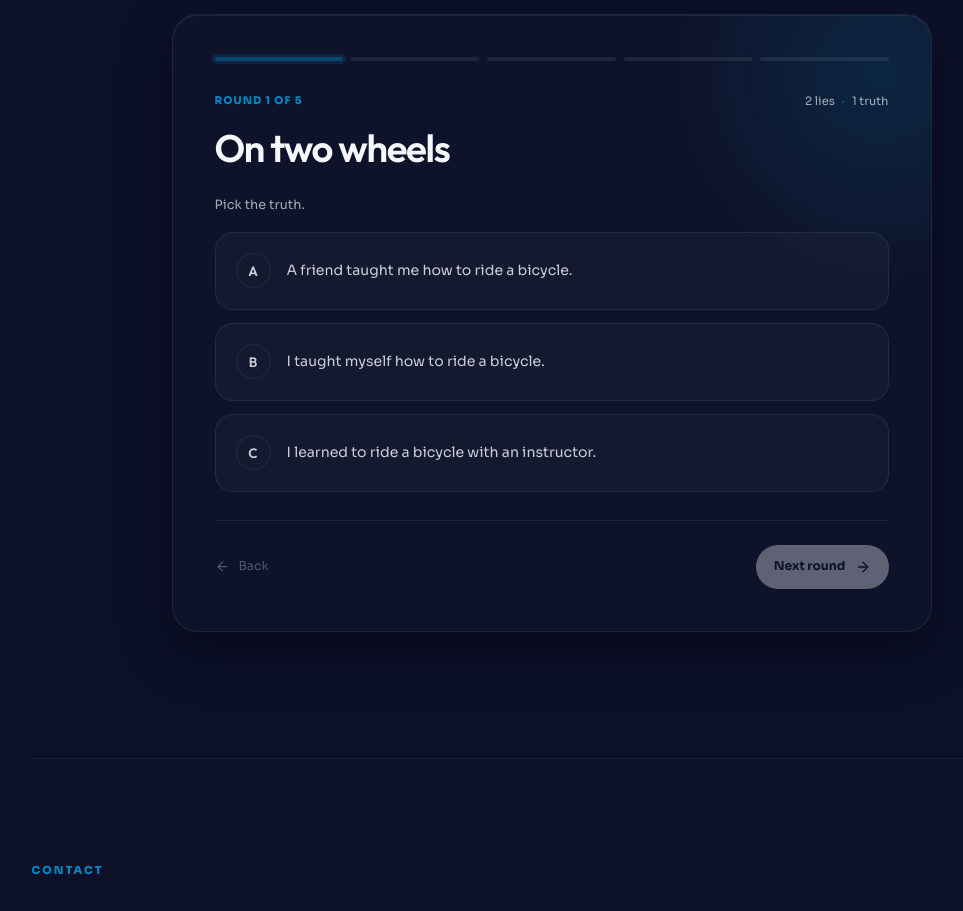
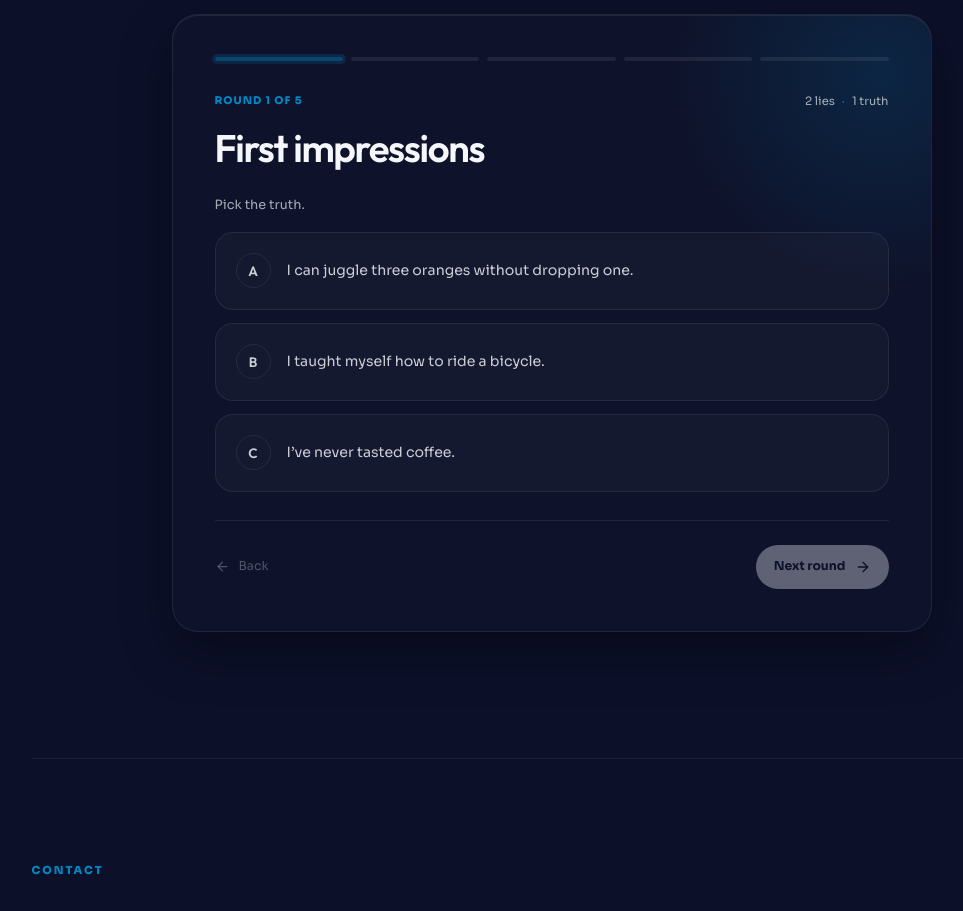
Before and after one commit to estheticallybawo/personal-portfolio, a React (Vite) app: page / in a window 1280 px wide. Shown: the part 8440-9351 px from the top of the page, without its empty margins (81-1044 px from the left). Built offline with nearby package versions, Linux system fonts and the light colour scheme.

Commit message:
Use unrelated lies in each intuition game round

```diff
--- a/src/intuitionData.ts
+++ b/src/intuitionData.ts
@@ -1,49 +1,49 @@
-// Based on personal stories Esther shared, with alternative versions for the
-// game. Choices stay unscored: the answers belong in a conversation, not an
-// answer key in the browser.
+// Each round mixes one shared personal fact with two unrelated fictional
+// statements. Choices stay unscored: the answers belong in a conversation,
+// not an answer key in the browser.
 export const intuitionRounds = [
   {
-    id: "cycling",
-    category: "On two wheels",
+    id: "round-one",
+    category: "First impressions",
     options: [
-      "A friend taught me how to ride a bicycle.",
+      "I can juggle three oranges without dropping one.",
       "I taught myself how to ride a bicycle.",
-      "I learned to ride a bicycle with an instructor.",
+      "I’ve never tasted coffee.",
     ],
   },
   {
-    id: "childhood",
-    category: "A childhood plot twist",
+    id: "round-two",
+    category: "A little backstory",
     options: [
-      "My childhood fall landed me in a swimming pool.",
-      "My childhood fall landed me in a sandpit.",
-      "My childhood fall landed me in a gutter.",
+      "I once won a karaoke competition.",
+      "I collect postcards from every city I visit.",
+      "I fell inside a gutter as a child.",
     ],
   },
   {
-    id: "fears",
-    category: "Little fears",
+    id: "round-three",
+    category: "More than meets the eye",
     options: [
       "I have trypophobia and I’m scared of heights.",
-      "I’m scared of heights, but I don’t have trypophobia.",
-      "I have trypophobia, but heights don’t scare me.",
+      "I can write neatly with both hands.",
+      "I once slept through an entire concert.",
     ],
   },
   {
-    id: "blue",
-    category: "My blue dilemma",
+    id: "round-four",
+    category: "Follow your instinct",
     options: [
-      "I’ve already settled on one favorite shade of blue.",
+      "I’ve been an extra in a movie.",
       "I can’t decide which shade of blue is my favorite.",
-      "I don’t like any shade of blue.",
+      "I can name every country in Africa from memory.",
     ],
   },
   {
-    id: "school",
-    category: "The first classroom",
+    id: "round-five",
+    category: "One last guess",
     options: [
-      "I started school in Primary 1.",
-      "I started school in Primary 2.",
+      "I once cooked a full meal for thirty people.",
+      "I can finish a 1,000-piece puzzle in one afternoon.",
       "I started school in Primary 3.",
     ],
   },
```
